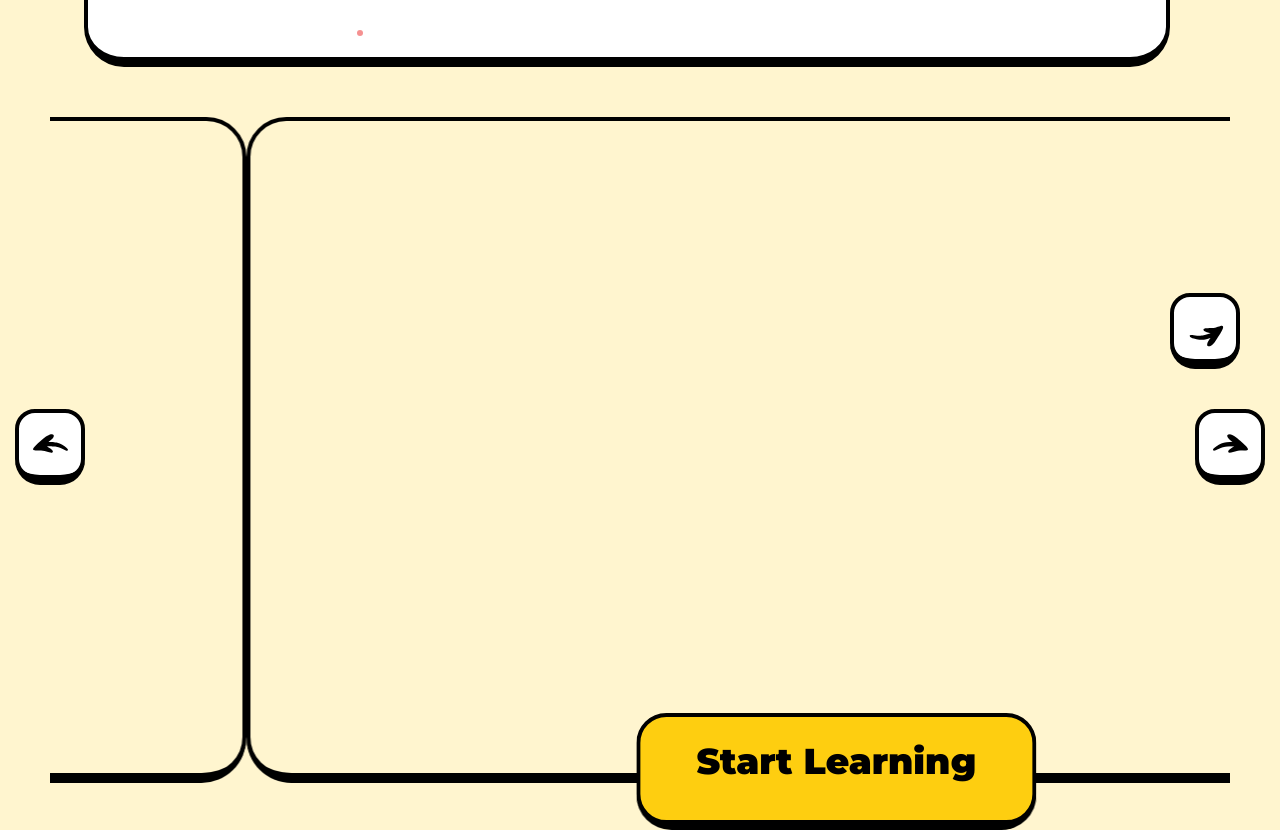
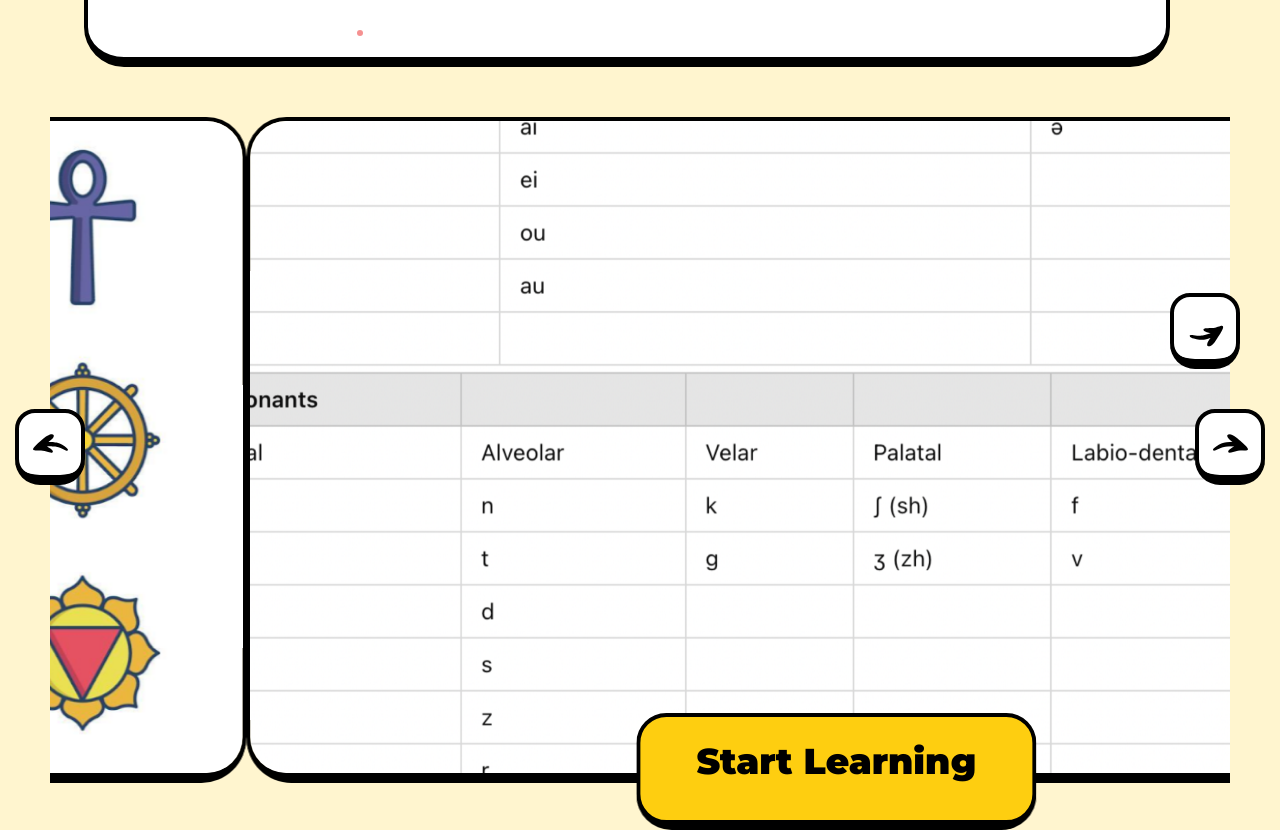
Before and after one commit to CCisthebest/ccisthebest.github.io, a plain HTML site: page index.html in a window 1280 px wide. Shown: the part 511-1341 px from the top of the page. Drawn offline with nearby package versions, Linux system fonts and the light colour scheme.

Commit message:
jul 10 version

```diff
--- a/index.html
+++ b/index.html
@@ -435,7 +435,7 @@
                                 <div class="item" data-swiper-parallax="0">
                                     <div class="img_wrap">
                                         <div class="img_holder">
-                                            <div class="abs_img" data-swiper-parallax="500" style="background-image: url(assets/images/home/1.png);">
+                                            <div class="abs_img" data-swiper-parallax="500" style="background-image: url(images/home/1.png);">
                                             </div>
                                         </div>
                                     </div>
@@ -450,7 +450,7 @@
                                 <div class="item" data-swiper-parallax="0">
                                     <div class="img_wrap">
                                         <div class="img_holder">
-                                            <div class="abs_img" data-swiper-parallax="500" style="background-image: url(assets/images/home/3.png)">
+                                            <div class="abs_img" data-swiper-parallax="500" style="background-image: url(images/home/3.png)">
                                             </div>
                                         </div>
                                     </div>
```
